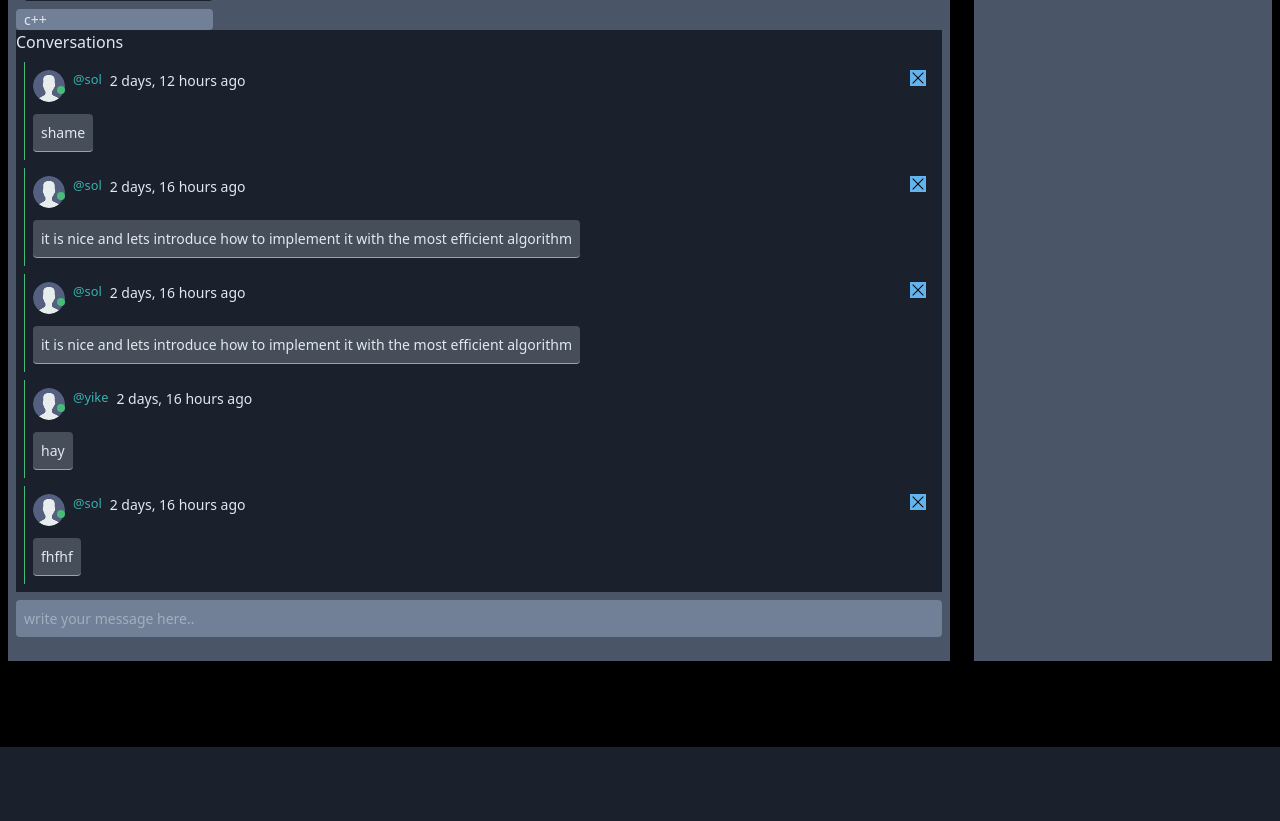
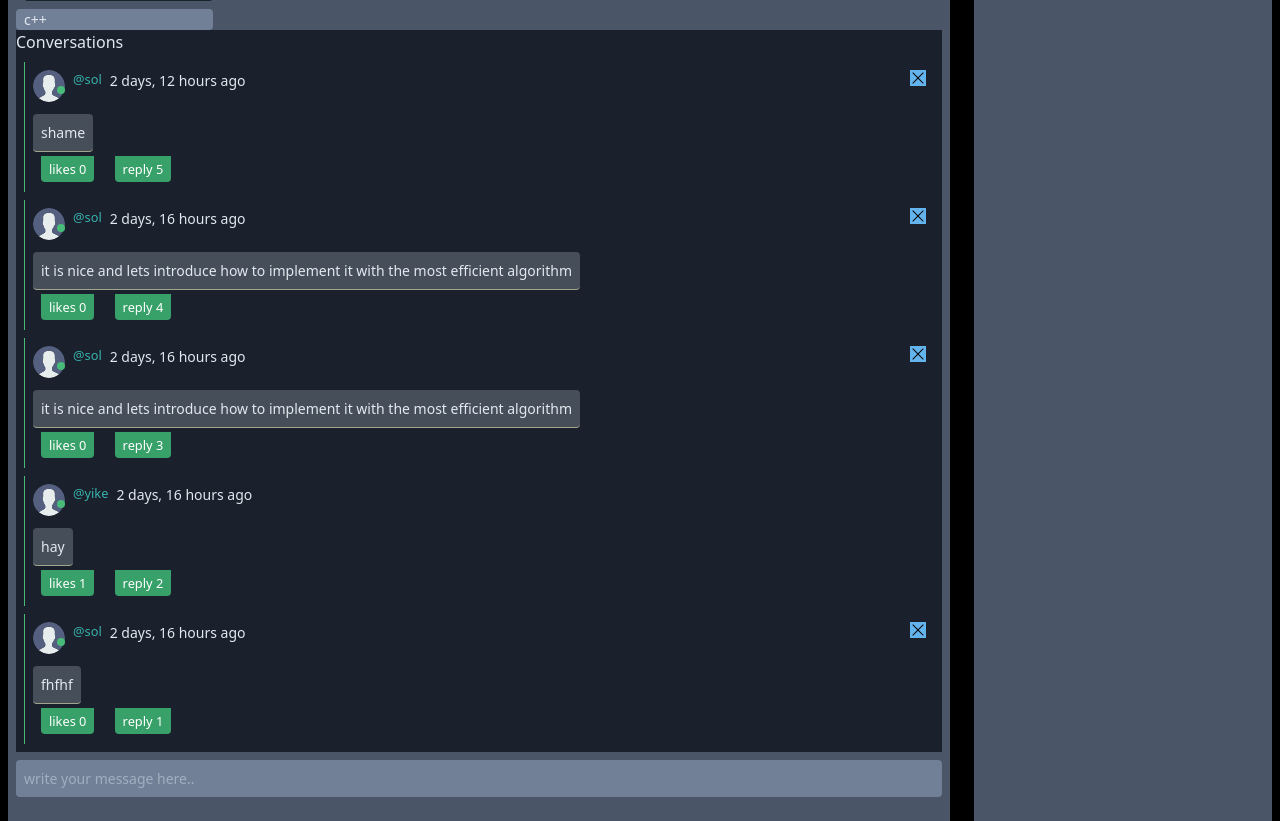
Before and after one commit to yike-cyber/studyBuddy-App-Django, a Django app: page /room/1/ in a window 1280 px wide. Shown: the part 252-1073 px from the top of the page. Before the commit the page ends 999 px from the top, so only its background shows below. Run offline with Django 5.2, Linux system fonts and the light colour scheme; a user stored in the database is signed in; data comes from the database, SQL or seed files in the repository; both versions use the stored data as it was after the commit; style sheets or scripts are compiled from the project's sources.

Commit message:
reply message is implemented

```diff
--- a/Backend/base/admin.py
+++ b/Backend/base/admin.py
@@ -1,10 +1,11 @@
 from django.contrib import admin
 
 # Register your models here.
-from .models import Room, Message, Topic,User
+from .models import Room, Message, Topic,User,ReplyMessage
 
 
 admin.site.register(User)
 admin.site.register(Room)
 admin.site.register(Message)
 admin.site.register(Topic)
+admin.site.register(ReplyMessage)
--- a/Backend/base/models.py
+++ b/Backend/base/models.py
@@ -42,9 +42,29 @@ class Message(models.Model):
     body = models.TextField()
     updated  = models.DateTimeField(auto_now=True)
     created = models.DateTimeField(auto_now_add=True)
+    num_of_likes = models.IntegerField(default=0)
+
 
     class Meta:
         ordering = ['-updated','-created']
 
     def __str__(self):
         return self.body
+
+class ReplyMessage(models.Model):
+    message = models.ForeignKey(Message,on_delete=models.CASCADE)
+    replier = models.ForeignKey(User,on_delete=models.CASCADE)
+    created = models.DateTimeField(auto_now_add=True)
+    updated = models.DateTimeField(auto_now=True)
+    replied_text = models.TextField(max_length=2000)
+    num_of_likes = models.IntegerField(default=0)
+
+    def __str__(self):
+        return(self.message.room.name+self.message.body[:20]+self.replier.username)
+
+# class LikeMessage(models.Model):
+#     message = models.ForeignKey(Message,on_delete=models.CASCADE)
+#     liker = models.ForeignKey(User,on_delete=models.CASCADE)
+
+#     def __str__(self):
+#         return(self.message,self.liker)
--- a/Backend/base/urls.py
+++ b/Backend/base/urls.py
@@ -19,4 +19,5 @@ urlpatterns = [
     path('delete-room/<str:pk>/',views.deleteRoom,name='delete-room'),
     path('delete-message/<str:pk>/',views.deleteMessage,name='delete-message'),
     path('edit-message/<str:pk>/',views.editMessage,name='edit-message'),
+    path('reply-message/',views.replyMessage,name='reply-message'),
 ]
--- a/Backend/base/views.py
+++ b/Backend/base/views.py
@@ -9,7 +9,7 @@ from django.contrib import messages
 from django.db.models.functions import MD5
 
 
-from .models import Room ,Topic,Message,User
+from .models import Room ,Topic,Message,User,ReplyMessage
 from . forms import RoomForm,UpdateUserForm
 
 from .common import mainView
@@ -82,7 +82,7 @@ def room(request,pk):
     room_messages = room.message_set.all().order_by('-created')
 
     participants = room.participants.all()
-
+    replies = []
     if request.method == 'POST':
         message = Message.objects.create(
             user = request.user,
@@ -92,11 +92,22 @@ def room(request,pk):
         )
         room.participants.add(request.user)
         return redirect('room',pk = room.id)
+    if len(room_messages):
+        for message in room_messages:
+            try:
+                reply = ReplyMessage.objects.get(message = message)
+                replies.append(reply)
+
+            except:
+                pass
+    print(replies)
+
     context = {'room':room,
                'current_user': request.user,
                'room_messages':room_messages,
                 'visible_words':100,
                'participants':participants,
+               'replies':replies
                }
 
     return render(request,'base/room.html',context )
@@ -266,3 +277,19 @@ def editMessage(request,pk):
     main_view.update(message)
     print(message)
     return render(request,'base/edit_message.html',main_view)
+
+def replyMessage(request):
+    if request.method == 'POST':
+        print('post method is done',)
+        replier = User.objects.get(email = request.POST.get('replier'))
+        message = Message.objects.get(id =request.POST.get('messageId'))
+        room_id  = message.room.id
+        replied_text = request.POST.get('body')
+        replied_message = ReplyMessage(replier=replier,message = message,replied_text = replied_text)
+        replied_message.save()
+
+        room_id = str(room_id)
+
+        return redirect('room',pk = room_id)
+    else:
+        return redirect('home')
--- a/Frontend/templates/base/activity_component.html
+++ b/Frontend/templates/base/activity_component.html
@@ -32,7 +32,10 @@
 
             </div>
             <div class="flex flex-row mx-2 items-center">
-                <p class="bg-gray-900 mt-3 px-2 py-2 rounded">{{message|truncatewords:visible_words}}</p>
+                <p class="bg-gray-900 mt-3 px-2 py-2 rounded">
+                <p>{{message|truncatewords:visible_words}}
+
+                </p>
                 {% if request.user == message.user %}
                 <a href="{% url 'edit-message' message.id %}" class="px-2 py-2"><img
                         src="{%static 'assets/icons/edit.svg' %}" class="w-4 w-4" alt="edit"></a>
--- a/Frontend/templates/base/profile.html
+++ b/Frontend/templates/base/profile.html
@@ -26,7 +26,7 @@
         </div>
         <div class="bg-gray-900 rounded px-2 py-2 opacity-75 w-full">
             <h3 class="">About</h3>
-            <p class="mx-2 text-sm">{{user.username}}</p>
+            <p class="mx-2 text-sm">{{user.bio}}</p>
         </div>
         <div class="text-normal text-lg py--2">
             <p class="text-lg text-opacity-50">Study Rooms Hosted By <small class=" text-teal-500">
--- a/Frontend/templates/base/room.html
+++ b/Frontend/templates/base/room.html
@@ -53,7 +53,9 @@
 
                   </a>
                 </small>
-                <p class="text-sm font-thin ml-2">{{message.created|timesince}} ago</p>
+                <p class="text-sm font-thin ml-2">{{message.created|timesince}} ago
+
+                </p>
               </div>
             </div>
 
@@ -69,8 +71,63 @@
             class="bg-gray-400 bg-opacity-25 border-b border-yellow-200 border-opacity-50 mt-3 px-2 py-2 rounded text-sm table">
             {{message|truncatewords:'100'}}
           </p>
+          <p class="text-white py-1">
+            <small class="mx-2 items-center py-1 px-2 bg-green-600  rounded-b ">likes
+              {{message.num_of_likes}}</small>
+            <small class="mx-2 items-center py-1 px-2 bg-green-600  rounded-b " id="show_reply_input{{message.id}}"
+              onclick="{replyTo('show_reply_input{{message.id}}','input_field{{message.id}}')}">reply
+              {{message.id}}</small>
+          <div id="input_field{{message.id}}" style="display: none;">
+            <form method="post" action='/reply-message/'>
+              {% csrf_token %}
+              <div class="mx-20 my-2 pb-2">
+                <input type="text" hidden name="messageId" value="{{message.id}}">
+                <input type="email" hidden name="replier" value={{request.user.email}}>
+                <input type="text" name="body" placeholder="reply here . . ." required
+                  class=" focus:outline-none focus:border-yellow-500 text-sm px-2 py-2  bg-gray-500 w-full rounded bg-opacity-50 border border-green-500">
+                <button class="button-small bg-blue-700 px-2 py-1 rounded inline" type="submit">reply</button>
+              </div>
+            </form>
+            <div>
+              {% for reply in replies%}
+              {%if reply.message.id == message.id%}
+              <div class="bg-gray-600">
+                <p class="text-white">{{reply.replier.username}}</p>
+                <p class="text-sm text-white">{{reply.created}}</p>
+                <p>{{reply.replied_text}}</p>
+              </div>
+              {%endif%}
+
+              {%endfor%}
+            </div>
+          </div>
+          </p>
+          </p>
+
+          <script>
+            var flag = 0;
+
+            function replyTo(messageId, InputField) {
+              icon = document.getElementById(messageId);
+              element = document.getElementById(InputField);
+              if (flag == 0) {
+                element.style.display = 'block';
+                flag = 1;
+                console.log('clicked', 'flag = ', flag)
+
+              }
+              else {
+
+                element.style.display = 'none';
+                flag = 0;
+                console.log('none clicked', 'flag = ', flag)
+              }
+            }
+            // icon.addEventListner(click, () => { elements.style.color = 'red' })
+          </script>
 
         </div>
+
 
         {% endfor %}
       </div>
```
Also changed, not shown: Backend/base/migrations/0003_message_liker_message_num_of_likes_message_replier.py (added), Backend/base/migrations/0004_remove_message_liker_remove_message_replier_and_more.py (added), db.sqlite3.
